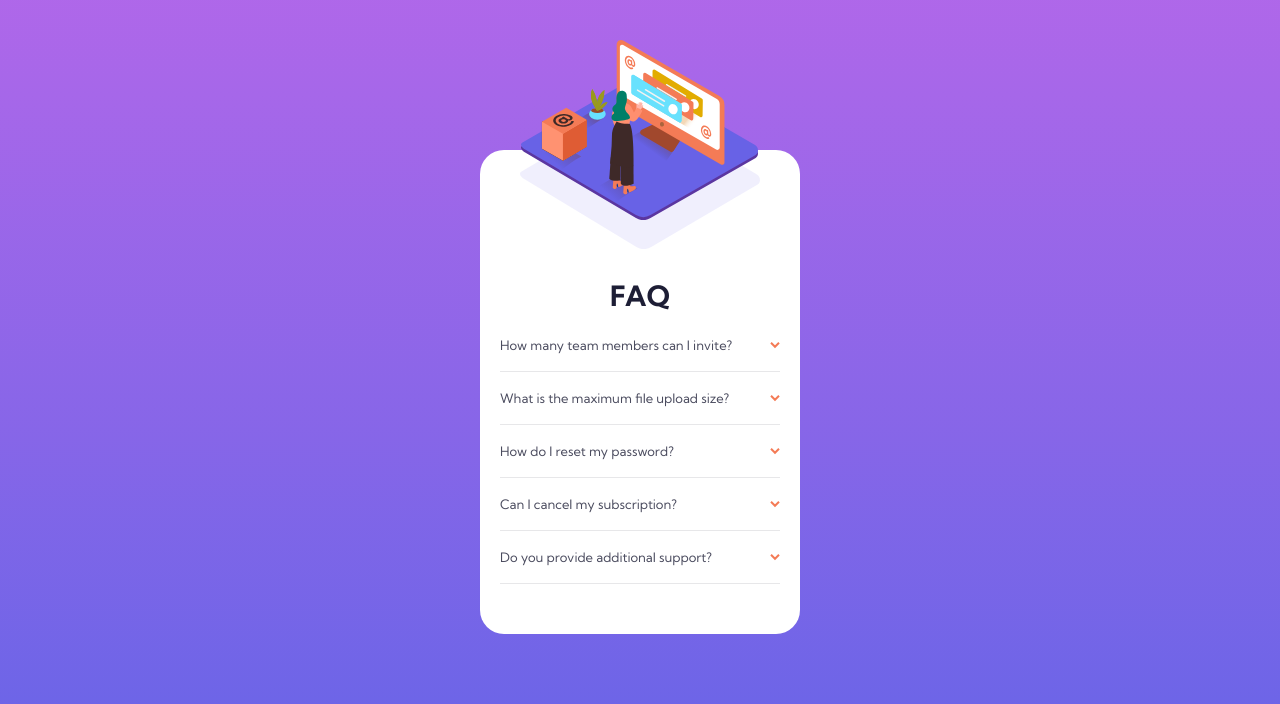
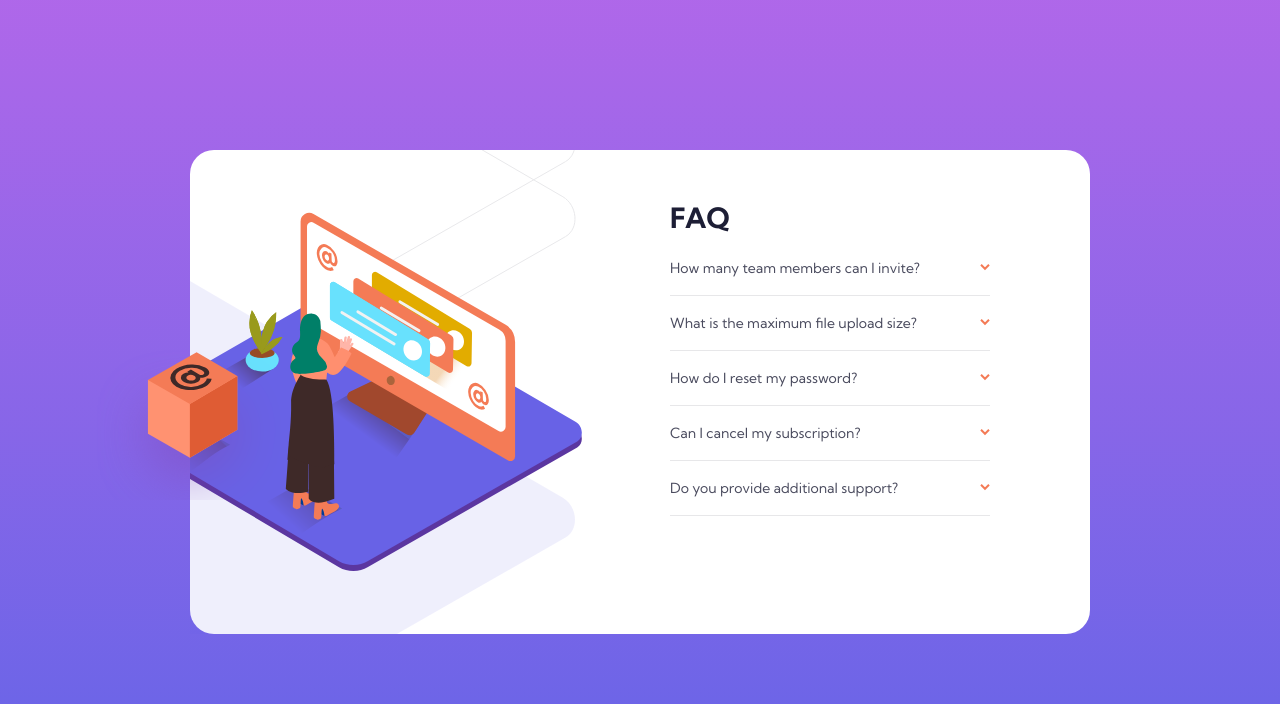
Before and after one commit to EzequiasVaz/Challenge-FAQAccordion, a Next.js app: page / in a window 1280 px wide. Shown: the top 704 px of the page. Built offline with nearby package versions, Linux system fonts and the light colour scheme.

Commit message:
desktop version added

```diff
--- a/components/FAQAccordion/DropDownOptions/style.ts
+++ b/components/FAQAccordion/DropDownOptions/style.ts
@@ -12,6 +12,10 @@ export const AccordionOptionContainer = styled('div', {
         transition: 'color 0.2s ease-in-out',
         fontWeight: '$7',
         color: '$VeryDarkUnsaturatedBlue',
+    },
+
+    '@desktop': {
+        width: '320px',
     }
 
 })
@@ -23,6 +27,14 @@ export const AccordionOptionButton = styled('li', {
     fontSize: '13px',
     mb: '18px',
     paddingRight: '32px',
+
+    '@desktop': {
+        fontSize: '14px',
+
+        '&:hover': {
+            color: '$Orange',
+        }
+    }
 })
 
 export const AccordionOptionIcon = styled('svg', {
--- a/components/FAQAccordion/index.tsx
+++ b/components/FAQAccordion/index.tsx
@@ -1,11 +1,19 @@
 import { FAQAccordionOption } from "./DropDownOptions";
-import { FAQContainer, HeaderIcon, HeaderIconBackground, TitleFAQ } from "./style";
+import { BoxIllustration, FAQContainer, FAQContent, HeaderIcon, HeaderIconBackground, IconDiv, TitleFAQ } from "./style";
 
 export function FAQAccordion() {
     return (
         <FAQContainer>
+
+            <IconDiv>
                 <HeaderIcon />
                 <HeaderIconBackground />
+            </IconDiv>
+
+            <BoxIllustration />
+
+            <FAQContent>
+
                 <TitleFAQ>Faq</TitleFAQ>
 
                 <ul>
@@ -30,6 +38,7 @@ export function FAQAccordion() {
                     <FAQAccordionOption title="Do you provide additional support?"
                         content="Chat and email support is available 24/7. Phone lines are open during normal business hours." />
                 </ul>
+            </FAQContent>
         </FAQContainer>
     )
 }
--- a/components/FAQAccordion/style.ts
+++ b/components/FAQAccordion/style.ts
@@ -13,7 +13,27 @@ export const FAQContainer = styled('section', {
     maxHeight: 'fit-content',
     borderRadius: '24px',
     backgroundColor: '$White',
+
+    '@desktop': {
+        minWidth: '900px',
+        paddingTop: '50px',
+        paddingRight: '100px',
+    }
 })
+
+export const IconDiv = styled('div', {
+    position: 'absolute',
+    top: '0',
+    left: '0',
+    width: '400px',
+    height: '100%',
+    zIndex: '0',
+
+    '@desktop': {
+        overflow: 'hidden',
+    }
+})
+
 
 export const HeaderIcon = styled('svg', {
     position: 'absolute',
@@ -23,7 +43,17 @@ export const HeaderIcon = styled('svg', {
     backgroundPosition: 'center',
     height: '180px',
     width: 'fit-content',
-    zIndex: '1'
+    zIndex: '1',
+
+    '@desktop': {
+        position: 'absolute',
+        top: '62px',
+        left: '-80px',
+        width: '472px',
+        height: '359px',
+        backgroundImage: 'url("/illustration-woman-online-desktop.svg")',
+        zIndex: '2',
+    }
 })
 
 export const HeaderIconBackground = styled('svg', {
@@ -32,13 +62,50 @@ export const HeaderIconBackground = styled('svg', {
     backgroundImage: 'url("/bg-pattern-mobile.svg")',
     backgroundRepeat: 'no-repeat',
     backgroundPosition: '30px -5px',
+
+    '@desktop': {
+        backgroundImage: 'url("/bg-pattern-desktop.svg")',
+        width: '400px',
+        height: '100%',
+        backgroundPosition: '-580px -305px',
+        zIndex: '1',
+    }
 })
 
+export const BoxIllustration = styled('svg', {
+    display: 'none',
+
+    '@desktop': {
+        position: 'absolute',
+        left: '-93px',
+        top: '200px',
+        width: 'fit-content',
+        height: 'fit-content',
+        display: 'flex',
+        backgroundImage: 'url("/illustration-box-desktop.svg")',
+        backgroundRepeat: 'no-repeat',
+
+    }
+})
+
+
+export const FAQContent = styled('main', {
+    display: 'flex',
+    flexDirection: 'column',
+    alignItems: 'center',
+    '@desktop': {
+        alignSelf: 'flex-end',
+        mb: '68px',
+        alignItems: 'start',
+    }
+
+})
 
 export const TitleFAQ = styled('h1', {
     textTransform: 'uppercase',
     fontSize: '28px',
     color: '$VeryDarkUnsaturatedBlue',
     fontWeight: '$7',
-    mb: '24px'
+    mb: '24px',
+
 })
--- a/styles/stitches.config.ts
+++ b/styles/stitches.config.ts
@@ -4,6 +4,7 @@ import { createStitches } from '@stitches/react'
 export const { css, globalCss, styled, theme } = createStitches({
     theme: {
         colors: {
+            'Orange': 'hsl(25, 97%, 53%)',
             'White': 'hsl(0, 100%, 100%)',
             'VeryDarkUnsaturatedBlue': 'hsl(238, 29%, 16%)',
             'SoftRed': 'hsl(14, 88%, 65%)',
```
Lines whose indentation alone changed are shown as unchanged.
